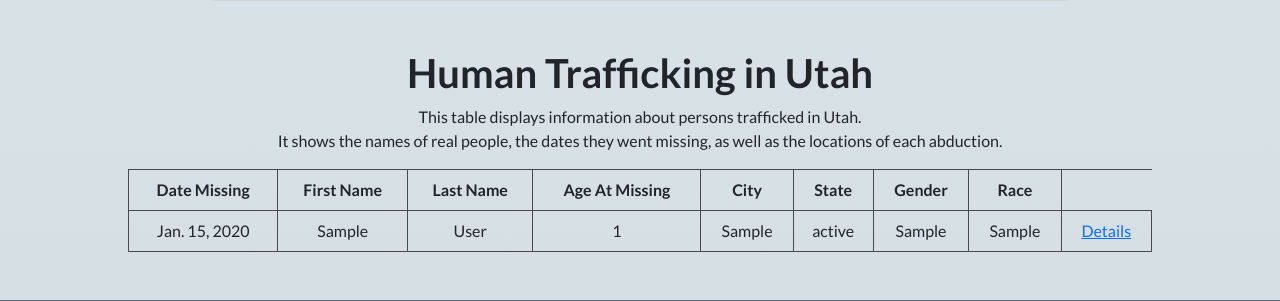
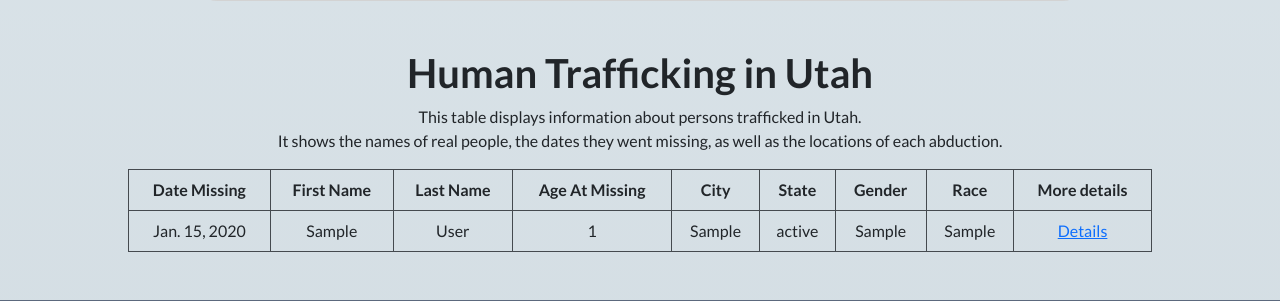
Before and after one commit to prestonfitz/Missing-Persons, a Django app: page / in a window 1280 px wide. Shown: the part 944-1245 px from the top of the page. Run offline with Django 4.2, Linux system fonts and the light colour scheme; tables that the repository leaves empty hold one stand-in row (values such as "Sample post"); some libraries are stand-ins or nearby versions; grey boxes are pictures that could not be loaded.

Commit message:
Fix the tables

```diff
--- a/PracticeWeb/templates/basefolder/index.html
+++ b/PracticeWeb/templates/basefolder/index.html
@@ -142,6 +142,7 @@
                 <th title="Field #6">State</th>
                 <th title="Field #7">Gender</th>
                 <th title="Field #8">Race</th>
+                <th title="Field #9">More details</th>
                 </tr></thead>
                 <tbody>
                     {% for oMissingPerson in mp %}
```
